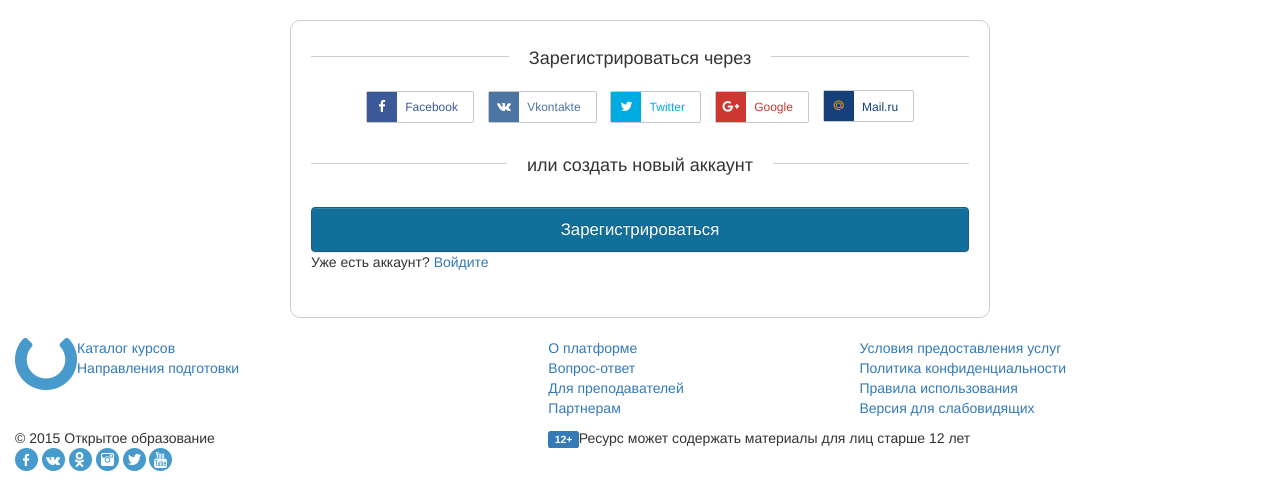
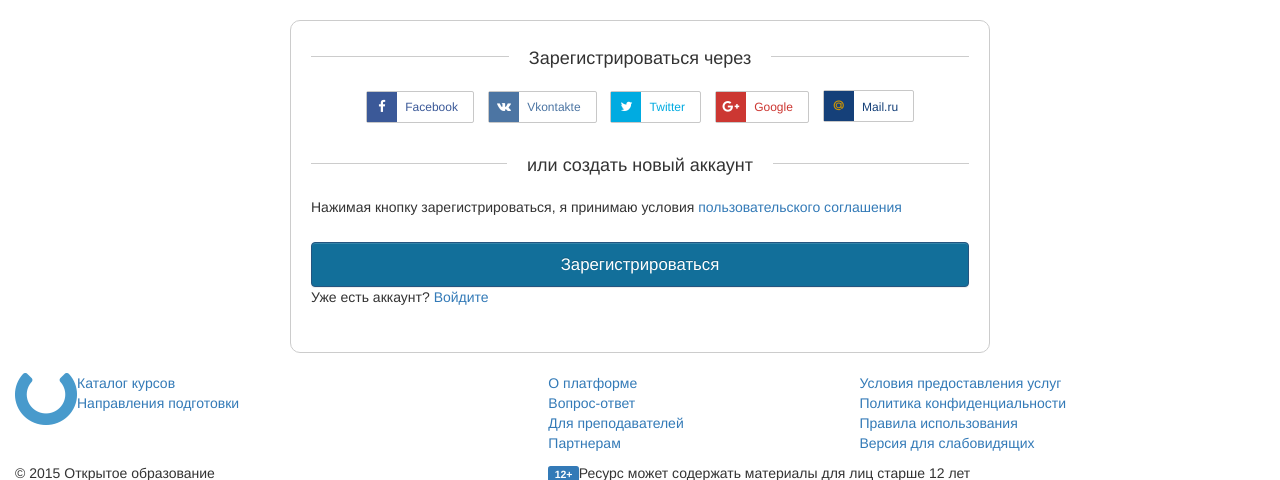
Before and after one commit to mico/npoed-sso-edx, a Django app: template templates/registration/registration_form.html in a window 1280 px wide. Shown: the part 48-528 px from the top of the page. Run offline with Django 3.2, Linux system fonts and the light colour scheme; the template is opened without the code that fills it: most values are stand-ins (such as "Sample title", 1, 10 or a date in 2020); some libraries are stand-ins or nearby versions; some web fonts are replaced.

Commit message:
Ссылка на пользовательское соглашение

```diff
--- a/templates/registration/registration_form.html
+++ b/templates/registration/registration_form.html
@@ -28,6 +28,7 @@
 	       <div id="reg_body">
       		{{ form }}
 	      </div>
+            <p>Нажимая кнопку зарегистрироваться, я принимаю условия <a href="{{ plp_url }}terms">пользовательского соглашения</a></p>
 	      <div class="modal-footer">
       		<input type="submit" class="btn btn-primary btn-submit" value="Зарегистрироваться" >
 	      </div>
```
